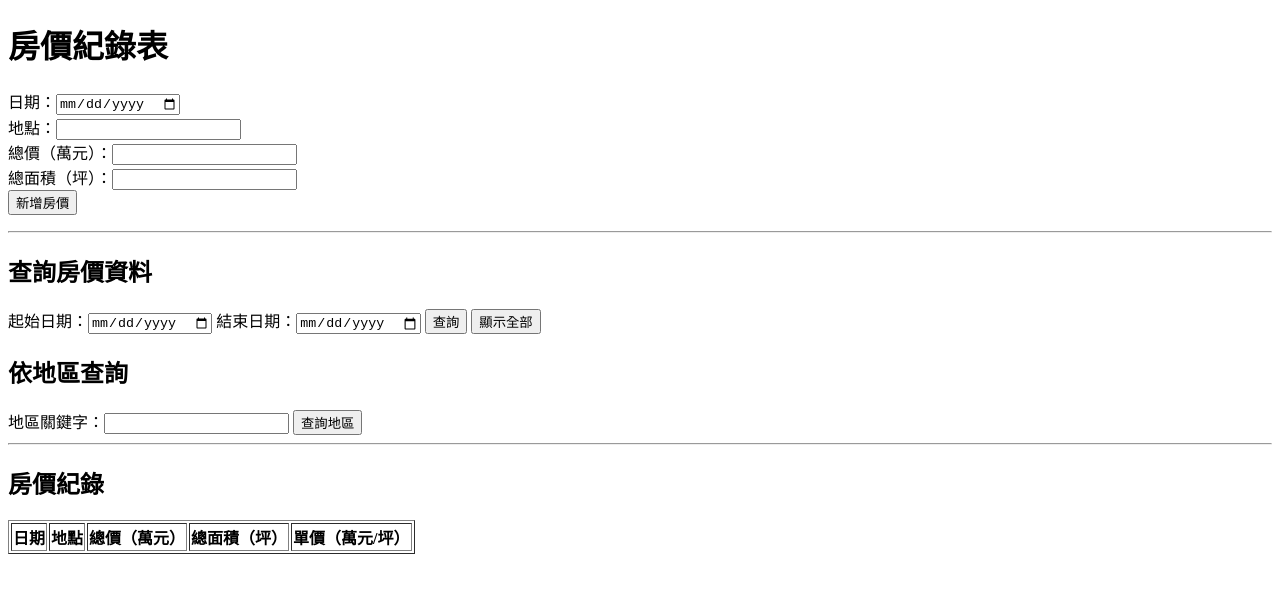
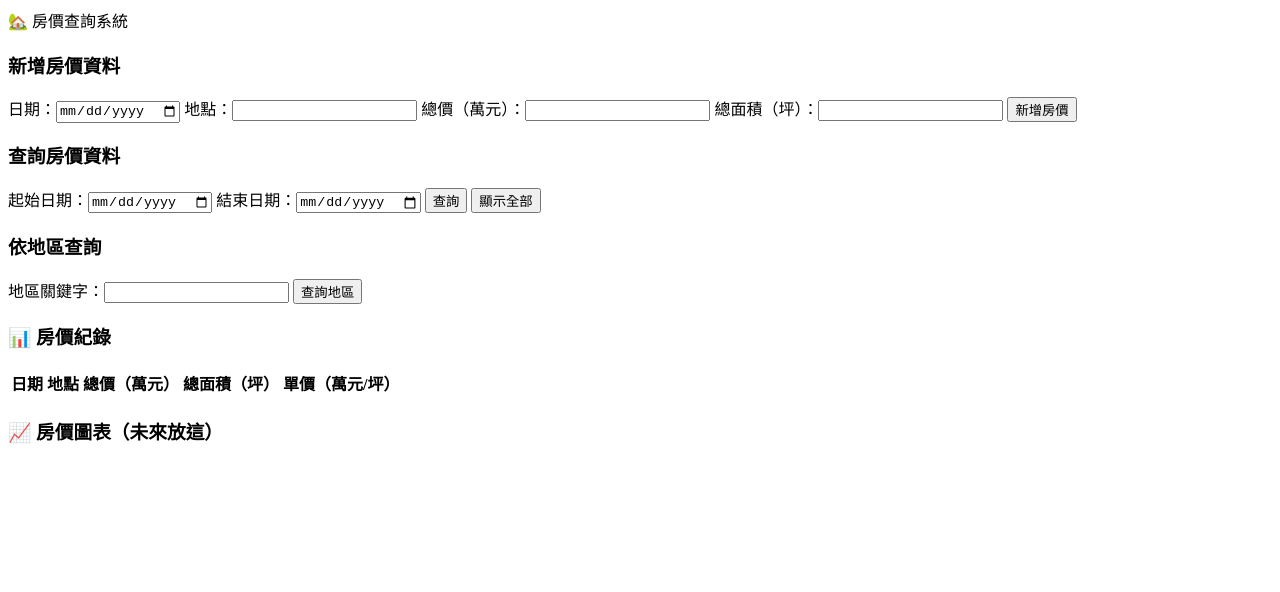
Before and after one commit to Chang-Chen-Chih/bubble-tea, a website: page public/index.html in a window 1280 px wide. Drawn offline with Linux system fonts and the light colour scheme; no server answers.

Commit message:
新增css

```diff
--- a/public/index.html
+++ b/public/index.html
@@ -2,37 +2,40 @@
 <html lang="zh-Hant">
 <head>
   <meta charset="UTF-8">
-  <title>房價紀錄表</title>
+  <title>房價查詢系統</title>
+  <link rel="stylesheet" href="style.css">
 </head>
 <body>
-  <h1>房價紀錄表</h1>
+  <div class="parent">
+    <div class="div1">🏡 房價查詢系統</div>
 
+    <div class="div2">
+      <h3>新增房價資料</h3>
       <form id="priceForm">
-    <label>日期：<input type="date" id="date" required></label><br>
-    <label>地點：<input type="text" id="location" required></label><br>
-    <label>總價（萬元）：<input type="number" id="price" required></label><br>
-    <label>總面積（坪）：<input type="text" id="size" required></label><br>
+        <label>日期：<input type="date" id="date" required></label>
+        <label>地點：<input type="text" id="location" required></label>
+        <label>總價（萬元）：<input type="number" id="price" required></label>
+        <label>總面積（坪）：<input type="text" id="size" required></label>
         <button type="submit">新增房價</button>
       </form>
+      <p id="serverMessage" style="color: green;"></p>
+    </div>
 
-  <p id="serverMessage" style="color: green;"></p>
-
-  <hr>
-
-  <h2>查詢房價資料</h2>
+    <div class="div3">
+      <h3>查詢房價資料</h3>
       <label>起始日期：<input type="date" id="startDate"></label>
       <label>結束日期：<input type="date" id="endDate"></label>
       <button id="searchBtn">查詢</button>
       <button id="showAllBtn">顯示全部</button>
 
-  <h2>依地區查詢</h2>
+      <h3>依地區查詢</h3>
       <label>地區關鍵字：<input type="text" id="locationInput"></label>
       <button id="searchLocationBtn">查詢地區</button>
+    </div>
 
-  <hr>
-
-  <h2>房價紀錄</h2>
-  <table border="1" id="priceTable">
+    <div class="div4">
+      <h3>📊 房價紀錄</h3>
+      <table id="priceTable">
         <thead>
           <tr>
             <th>日期</th>
@@ -44,6 +47,12 @@
         </thead>
         <tbody></tbody>
       </table>
+    </div>
+
+    <div class="div5">
+      <h3>📈 房價圖表（未來放這）</h3>
+    </div>
+  </div>
 
   <script>
     const API_BASE = 'http://localhost:3001';
@@ -78,7 +87,6 @@
       if (query && query.start && query.end) {
         url = `${API_BASE}/search?start=${query.start}&end=${query.end}`;
       }
-
       const res = await fetch(url);
       const data = await res.json();
       renderTable(data);
@@ -94,7 +102,7 @@
         let unitPrice = 'N/A';
 
         if (!isNaN(price) && !isNaN(size) && size !== 0) {
-          unitPrice = (price / size).toFixed(2); // 保留 2 位小數
+          unitPrice = (price / size).toFixed(2);
         }
 
         const tr = document.createElement('tr');
@@ -109,7 +117,6 @@
       });
     }
 
-    // 查詢日期區間
     document.getElementById('searchBtn').addEventListener('click', () => {
       const start = document.getElementById('startDate').value;
       const end = document.getElementById('endDate').value;
@@ -120,12 +127,10 @@
       }
     });
 
-    // 顯示全部資料
     document.getElementById('showAllBtn').addEventListener('click', () => {
       loadPrices();
     });
 
-    // 查詢地區名稱
     document.getElementById('searchLocationBtn').addEventListener('click', async () => {
       const location = document.getElementById('locationInput').value.trim();
       if (!location) {
@@ -138,9 +143,7 @@
       renderTable(data);
     });
 
-    // 首次載入資料
     loadPrices();
   </script>
-
 </body>
 </html>
```
Also changed, not shown: 1 other file. Lines whose indentation alone changed are shown as unchanged.
